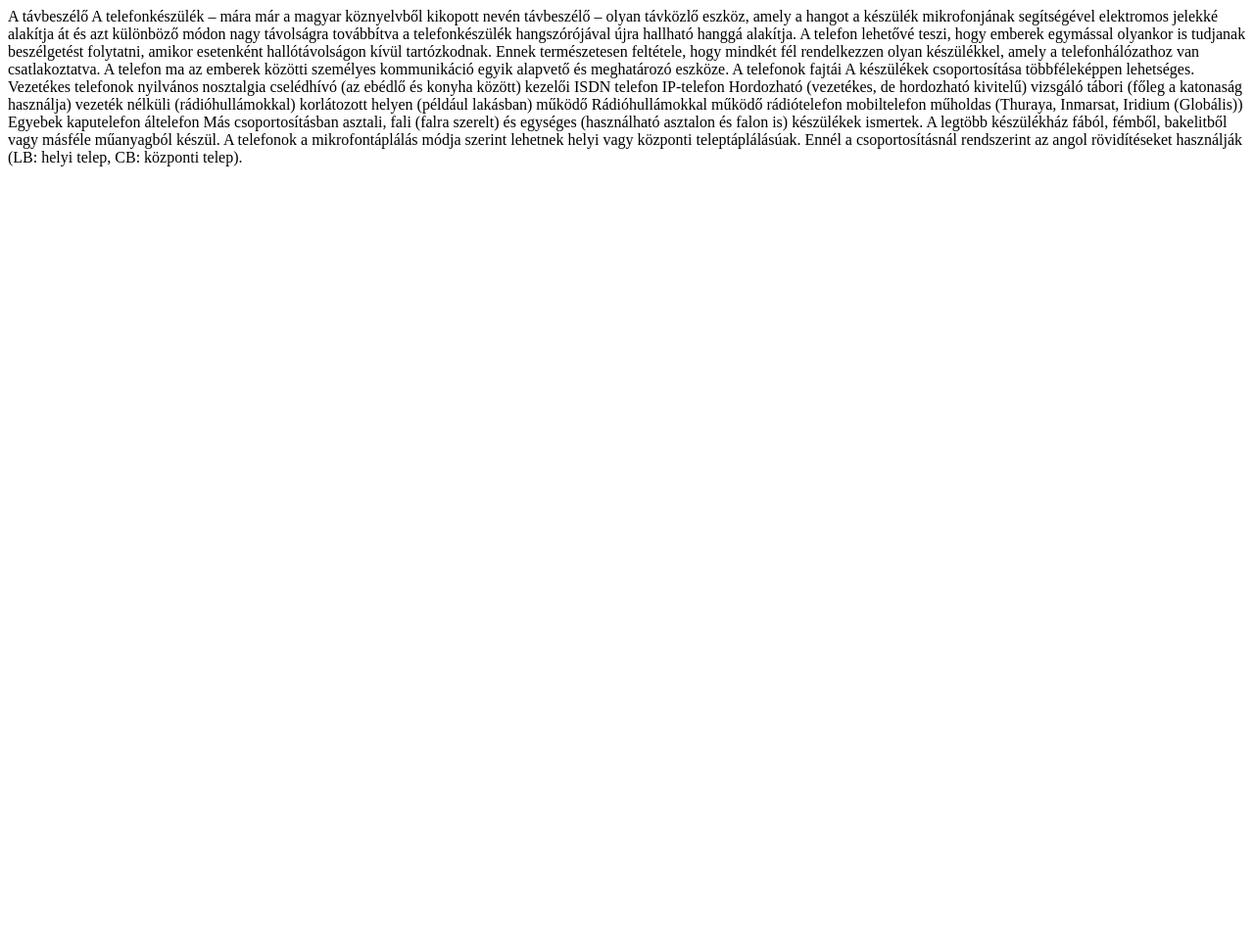
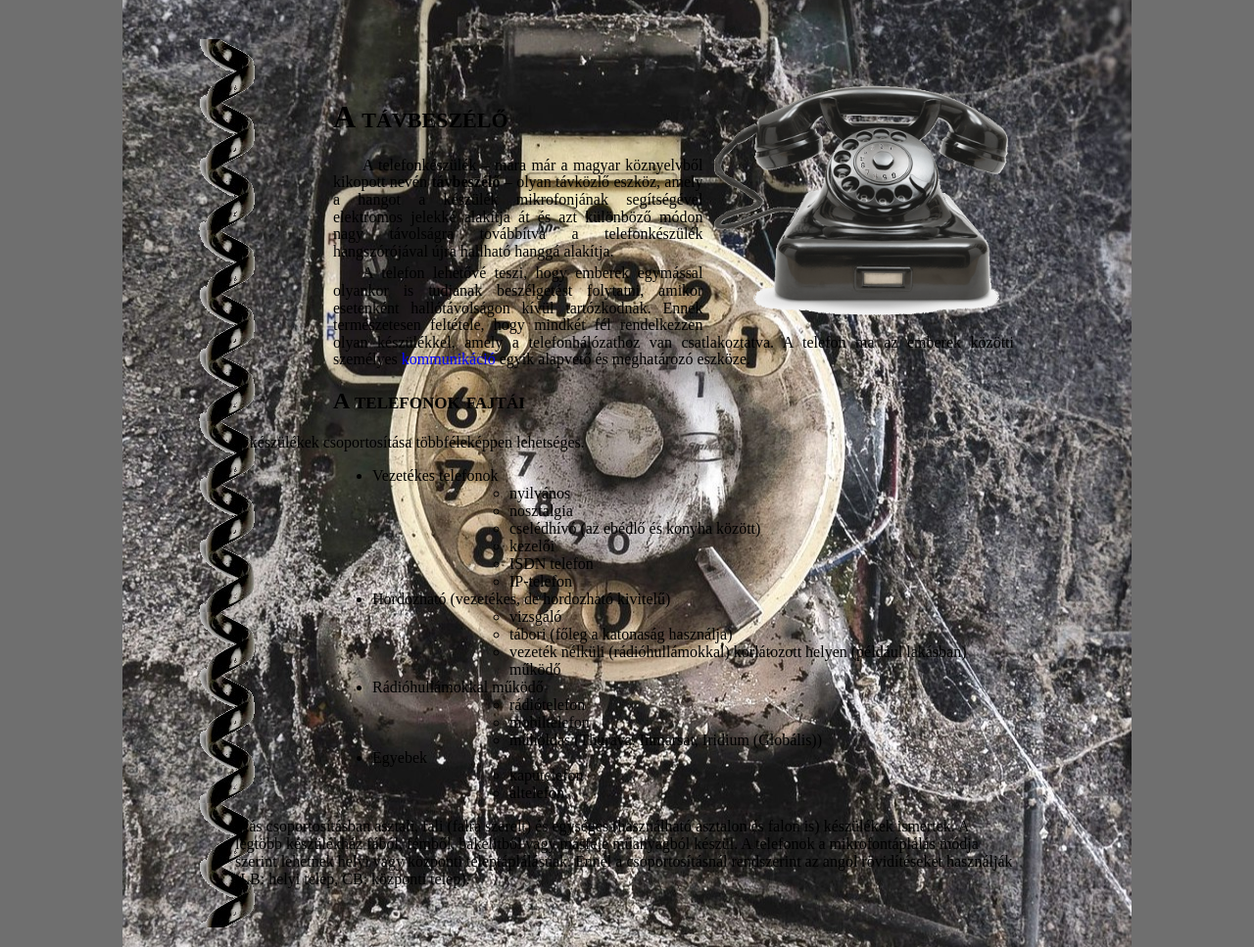
Before and after one commit to PirateTheWolf/tavbeszelo, a plain HTML site: page index.html in a window 1280 px wide. Shown: the whole page at 98% size. Before the commit the page ends 800 px from the top, so only its background shows below. Drawn offline with Linux system fonts and the light colour scheme.

Commit message:
masodik commit

```diff
--- a/index.html
+++ b/index.html
@@ -1,39 +1,68 @@
 <!DOCTYPE html>
-<html>
-
+<html lang="hu">
 <head>
+	<link rel="stylesheet" href="./styles.css">
+	<meta charset="UTF-8">
+	<title>Távbeszélő</title>
 </head>
 
 <body>
-	<div>
-		A távbeszélő
+	<div id="tartalom">
+		<img src="./images/phone.png" id=kep title="Távbeszálő" alt="Távbeszélő">
+		<h1>A távbeszélő</h1>
 
-		A telefonkészülék – mára már a magyar köznyelvből kikopott nevén távbeszélő – olyan távközlő eszköz, amely a hangot a készülék mikrofonjának segítségével elektromos jelekké alakítja át és azt különböző módon nagy távolságra továbbítva a telefonkészülék hangszórójával újra hallható hanggá alakítja.
+		<p>A telefonkészülék – mára már a magyar köznyelvből kikopott nevén <a href="https://hu.wikipedia.org/wiki/Telefonkészülék" target="_blank"><b>távbeszélő</b></a> – olyan távközlő eszköz, amely a hangot a készülék mikrofonjának segítségével elektromos jelekké alakítja át és azt különböző módon nagy távolságra továbbítva a telefonkészülék hangszórójával újra hallható hanggá alakítja.</p>
 
-		A telefon lehetővé teszi, hogy emberek egymással olyankor is tudjanak beszélgetést folytatni, amikor esetenként hallótávolságon kívül tartózkodnak. Ennek természetesen feltétele, hogy mindkét fél rendelkezzen olyan készülékkel, amely a telefonhálózathoz van csatlakoztatva. A telefon ma az emberek közötti személyes kommunikáció egyik alapvető és meghatározó eszköze.
+		<p>A telefon lehetővé teszi, hogy emberek egymással olyankor is tudjanak beszélgetést folytatni, amikor esetenként hallótávolságon kívül tartózkodnak. Ennek természetesen feltétele, hogy mindkét fél rendelkezzen olyan készülékkel, amely a telefonhálózathoz van csatlakoztatva. A telefon ma az emberek közötti személyes <span>kommunikáció</span> egyik alapvető és meghatározó eszköze.</p>
 
-		A telefonok fajtái
+		<h2>A telefonok fajtái</h2>
 
 		A készülékek csoportosítása többféleképpen lehetséges.
+		<ul>
+			<li>
+				Vezetékes telefonok
+				<ul>
+					<li>nyilvános</li>
+					<li>nosztalgia</li>
+					<li>cselédhívó (az ebédlő és konyha között)</li>
+					<li>kezelői</li>
+					<li>ISDN telefon</li>
+					<li>IP-telefon</li>
+				</ul>
+			</li>
+			<li>
+				Hordozható (vezetékes, de hordozható kivitelű)
+				<ul>
+					<li>vizsgáló</li>
+					<li>tábori (főleg a katonaság használja)</li>
+					<li>vezeték nélküli (rádióhullámokkal) korlátozott helyen (például lakásban) működő</li>
+				</ul>
 
-		Vezetékes telefonok
-		nyilvános
-		nosztalgia
-		cselédhívó (az ebédlő és konyha között)
-		kezelői
-		ISDN telefon
-		IP-telefon
-		Hordozható (vezetékes, de hordozható kivitelű)
-		vizsgáló
-		tábori (főleg a katonaság használja)
-		vezeték nélküli (rádióhullámokkal) korlátozott helyen (például lakásban) működő
-		Rádióhullámokkal működő
-		rádiótelefon
-		mobiltelefon
-		műholdas (Thuraya, Inmarsat, Iridium (Globális))
-		Egyebek
-		kaputelefon
-		áltelefon
+			</li>
+			<li>
+				Rádióhullámokkal működő
+				<ul>
+					<li>rádiótelefon</li>
+					<li>mobiltelefon</li>
+					<li>műholdas (Thuraya, Inmarsat, Iridium (Globális))</li>
+				</ul>
+			</li>
+			<li>
+				Egyebek
+				<ul>
+					<li>kaputelefon</li>
+					<li>áltelefon</li>
+				</ul>
+			</li>
+
+		</ul>
+
+
+
+
+
+
+
 
 		Más csoportosításban asztali, fali (falra szerelt) és egységes (használható asztalon és falon is) készülékek ismertek. A legtöbb készülékház fából, fémből, bakelitből vagy másféle műanyagból készül.
 
--- a/styles.css
+++ b/styles.css
@@ -1,5 +1,8 @@
 body {
   background-color: rgb(111, 111, 111);
+  background-image: url(./images/phone-back.jpg);
+  background-repeat: no-repeat;
+  background-position: center;
 }
 
 p {
@@ -10,6 +13,9 @@ p {
 }
 
 #tartalom {
+  background-image: url(./images/phone-cord.png);
+  background-repeat: repeat-y;
+  background-color: rgba(255, 255, 255, 0,8);
   margin-bottom: 20px;
   width: 800px;
   padding: 40px;
@@ -26,3 +32,20 @@ a {
   text-decoration: none;
   color: black;
 }
+
+span{
+  color: blue;
+}
+
+#kep{
+  float:right;
+  height: 250px;
+}
+h1,h2{
+  font-variant: small-caps;
+  margin-left: 100px;
+}
+
+a:hover{
+  color: red;
+}
```
